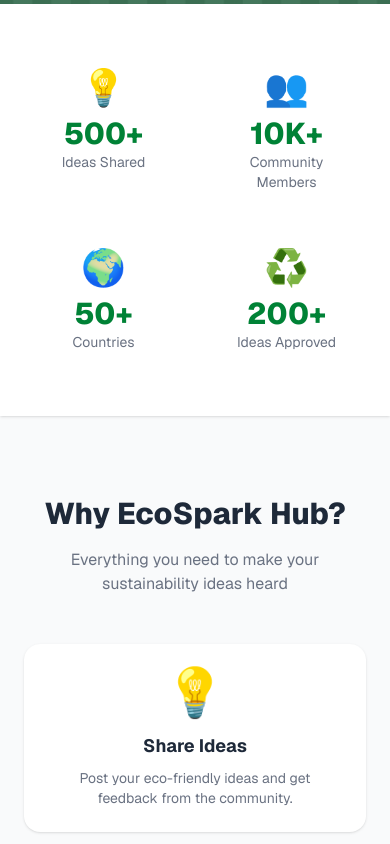
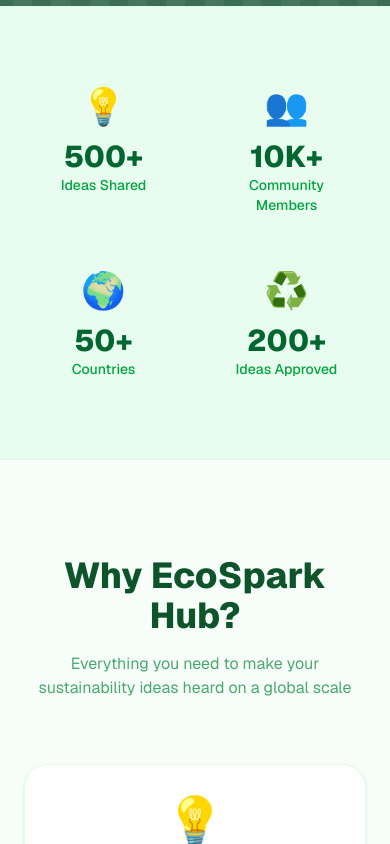
Before and after one commit to alhaz-431/ecosparkFrontend, a Next.js app: page / in a window 390 px wide. Shown: the part 880-1724 px from the top of the page. Built offline with nearby package versions, Linux system fonts and the light colour scheme; no server answers; grey boxes are pictures that could not be loaded.

Commit message:
fix:page update

```diff
--- a/src/app/page.tsx
+++ b/src/app/page.tsx
@@ -38,30 +38,27 @@ export default function HomePage() {
     .slice(0, 3);
 
   return (
-    <div className="bg-gray-50">
+    // বডি কালার এখন হালকা সবুজ আভা (bg-green-50)
+    <div className="bg-green-50/50 min-h-screen">
 
       {/* Hero Section - Image occupies full banner area */}
       <section className="relative bg-green-800 text-white py-28 px-6 text-center overflow-hidden min-h-[500px] flex items-center justify-center">
-
-        {/* --- Background Image --- */}
         <div className="absolute inset-0 z-0">
           <img
             src="/eco-banner.png"
             alt="Banner Background"
             className="w-full h-full object-cover opacity-30"
           />
-          {/* গ্রিন ভাইব রাখার জন্য একটি ওভারলে */}
           <div className="absolute inset-0 bg-gradient-to-b from-green-900/50 to-black/20"></div>
         </div>
 
         <div className="absolute inset-0 opacity-10 bg-[url('/grid.svg')] z-0"></div>
 
-        {/* Content on top */}
         <div className="relative z-10 max-w-4xl mx-auto">
           <div className="inline-block bg-green-600 text-green-100 text-sm px-4 py-1 rounded-full mb-4">
             🌍 Join 10,000+ Eco Warriors
           </div>
-          <h1 className="text-5xl md:text-6xl font-extrabold mb-6 leading-tight drop-shadow-lg">
+          <h1 className="text-5xl md:text-6xl font-extrabold mb-6 leading-tight drop-shadow-lg text-white">
             Spark Change.<br />
             <span className="text-green-300">Save the Planet.</span>
           </h1>
@@ -78,13 +75,13 @@ export default function HomePage() {
             />
             <button
               type="submit"
-              className="bg-white text-green-700 px-8 py-4 rounded-xl font-bold hover:bg-green-100 transition shadow-lg"
+              className="bg-green-700 text-white px-8 py-4 rounded-xl font-bold hover:bg-green-800 transition shadow-lg border border-green-600"
             >
               Search
             </button>
           </form>
           <div className="flex justify-center gap-4 flex-wrap">
-            <Link href="/ideas" className="bg-white text-green-700 px-8 py-3 rounded-full font-bold hover:bg-green-100 transition shadow">
+            <Link href="/ideas" className="bg-white text-green-700 px-8 py-3 rounded-full font-bold hover:bg-green-100 transition shadow-lg">
               Browse Ideas 🌱
             </Link>
             <Link href="/login" className="border-2 border-white text-white px-8 py-3 rounded-full font-bold hover:bg-white hover:text-green-700 transition">
@@ -94,8 +91,8 @@ export default function HomePage() {
         </div>
       </section>
 
-      {/* Stats Section */}
-      <section className="bg-white py-12 px-6 shadow-sm">
+      {/* Stats Section - হালকা সবুজ ব্যাকগ্রাউন্ড */}
+      <section className="bg-green-100/50 py-16 px-6 border-y border-green-100">
         <div className="max-w-5xl mx-auto grid grid-cols-2 md:grid-cols-4 gap-6 text-center">
           {[
             { icon: '💡', count: '500+', label: 'Ideas Shared' },
@@ -103,19 +100,19 @@ export default function HomePage() {
             { icon: '🌍', count: '50+', label: 'Countries' },
             { icon: '♻️', count: '200+', label: 'Ideas Approved' },
           ].map((stat, i) => (
-            <div key={i} className="p-4">
-              <div className="text-4xl mb-2">{stat.icon}</div>
-              <div className="text-3xl font-extrabold text-green-700">{stat.count}</div>
-              <div className="text-gray-500 text-sm">{stat.label}</div>
+            <div key={i} className="p-4 group">
+              <div className="text-4xl mb-3 group-hover:scale-110 transition">{stat.icon}</div>
+              <div className="text-3xl font-extrabold text-green-800">{stat.count}</div>
+              <div className="text-green-600 font-medium text-sm">{stat.label}</div>
             </div>
           ))}
         </div>
       </section>
 
-      {/* Features Section */}
-      <section className="py-20 px-6 max-w-6xl mx-auto">
-        <h2 className="text-3xl font-extrabold text-center text-gray-800 mb-4">Why EcoSpark Hub?</h2>
-        <p className="text-center text-gray-500 mb-12">Everything you need to make your sustainability ideas heard</p>
+      {/* Features Section - কার্ডগুলোতে বর্ডার ও সবুজের ছোঁয়া */}
+      <section className="py-24 px-6 max-w-6xl mx-auto">
+        <h2 className="text-4xl font-extrabold text-center text-green-900 mb-4">Why EcoSpark Hub?</h2>
+        <p className="text-center text-green-700/70 mb-16 max-w-xl mx-auto">Everything you need to make your sustainability ideas heard on a global scale</p>
         <div className="grid grid-cols-1 md:grid-cols-3 gap-8">
           {[
             { icon: '💡', title: 'Share Ideas', desc: 'Post your eco-friendly ideas and get feedback from the community.' },
@@ -125,58 +122,58 @@ export default function HomePage() {
             { icon: '🔒', title: 'Secure Platform', desc: 'Your data is safe with JWT authentication and password hashing.' },
             { icon: '📱', title: 'Mobile Friendly', desc: 'Access EcoSpark Hub from any device, anywhere.' },
           ].map((f, i) => (
-            <div key={i} className="bg-white p-6 rounded-2xl shadow hover:shadow-md transition text-center">
-              <div className="text-5xl mb-4">{f.icon}</div>
-              <h3 className="font-bold text-lg text-gray-800 mb-2">{f.title}</h3>
-              <p className="text-gray-500 text-sm">{f.desc}</p>
+            <div key={i} className="bg-white/80 backdrop-blur-sm p-8 rounded-3xl border border-green-100 shadow-sm hover:shadow-xl hover:shadow-green-200/50 transition-all duration-300 text-center">
+              <div className="text-5xl mb-5">{f.icon}</div>
+              <h3 className="font-bold text-xl text-green-900 mb-3">{f.title}</h3>
+              <p className="text-green-700/80 text-sm leading-relaxed">{f.desc}</p>
             </div>
           ))}
         </div>
       </section>
 
-      {/* Featured Ideas */}
-      <section className="bg-gray-100 py-20 px-6">
+      {/* Featured Ideas - একটু গাঢ় শেড ব্যবহার করা হয়েছে আলাদা করতে */}
+      <section className="bg-green-50 py-24 px-6">
         <div className="max-w-6xl mx-auto">
-          <h2 className="text-3xl font-extrabold text-center text-gray-800 mb-4">Featured Ideas</h2>
-          <p className="text-center text-gray-500 mb-12">Discover the latest sustainability ideas from our community</p>
+          <h2 className="text-4xl font-extrabold text-center text-green-900 mb-4">Featured Ideas</h2>
+          <p className="text-center text-green-700/70 mb-16">Discover the latest sustainability ideas from our community</p>
           {loading ? (
             <div className="flex justify-center items-center h-40">
               <div className="animate-spin rounded-full h-12 w-12 border-b-2 border-green-700"></div>
             </div>
           ) : ideas.length === 0 ? (
-            <div className="text-center py-20">
-              <div className="text-6xl mb-4">🌱</div>
-              <p className="text-gray-500 text-lg">No ideas yet. Be the first to share!</p>
-              <Link href="/login" className="mt-4 inline-block bg-green-700 text-white px-6 py-3 rounded-full hover:bg-green-800">
+            <div className="text-center py-20 bg-white rounded-3xl border border-green-100 shadow-inner">
+              <div className="text-7xl mb-4">🌱</div>
+              <p className="text-green-800 text-lg font-medium">No ideas yet. Be the first to share!</p>
+              <Link href="/login" className="mt-6 inline-block bg-green-700 text-white px-8 py-3 rounded-full hover:bg-green-800 shadow-lg">
                 Share an Idea
               </Link>
             </div>
           ) : (
-            <div className="grid grid-cols-1 md:grid-cols-2 lg:grid-cols-3 gap-6">
+            <div className="grid grid-cols-1 md:grid-cols-2 lg:grid-cols-3 gap-8">
               {ideas.slice(0, 6).map((idea) => (
-                <div key={idea.id} className="bg-white rounded-2xl shadow hover:shadow-lg transition overflow-hidden group">
-                  <div className="bg-gradient-to-br from-green-100 to-emerald-50 h-48 flex items-center justify-center overflow-hidden">
+                <div key={idea.id} className="bg-white rounded-3xl shadow-sm hover:shadow-2xl transition-all duration-500 overflow-hidden group border border-green-50">
+                  <div className="bg-gradient-to-br from-green-50 to-emerald-50 h-52 flex items-center justify-center overflow-hidden">
                     {idea.images?.[0] ? (
-                      <img src={idea.images[0]} alt={idea.title} className="w-full h-full object-cover group-hover:scale-105 transition" />
+                      <img src={idea.images[0]} alt={idea.title} className="w-full h-full object-cover group-hover:scale-110 transition duration-700" />
                     ) : (
-                      <span className="text-7xl">🌿</span>
+                      <span className="text-8xl group-hover:rotate-12 transition duration-500">🌿</span>
                     )}
                   </div>
-                  <div className="p-5">
-                    <div className="flex justify-between items-center mb-2">
-                      <span className="bg-green-100 text-green-700 text-xs px-3 py-1 rounded-full font-medium">
+                  <div className="p-6">
+                    <div className="flex justify-between items-center mb-4">
+                      <span className="bg-green-100 text-green-700 text-xs px-4 py-1.5 rounded-full font-bold tracking-wide">
                         {idea.category?.name}
                       </span>
                     </div>
-                    <h3 className="font-bold text-lg text-gray-800 mt-2">{idea.title}</h3>
-                    <p className="text-gray-500 text-sm mt-1 line-clamp-2">{idea.description}</p>
-                    <div className="flex justify-between items-center mt-4 pt-4 border-t border-gray-100">
-                      <div className="flex gap-3 text-sm text-gray-500">
-                        <span>👍 {idea.votes?.filter((v: any) => v.value === 1).length || 0}</span>
+                    <h3 className="font-bold text-xl text-green-900 mt-2 line-clamp-1">{idea.title}</h3>
+                    <p className="text-green-700/70 text-sm mt-3 line-clamp-2 leading-relaxed">{idea.description}</p>
+                    <div className="flex justify-between items-center mt-6 pt-5 border-t border-green-50">
+                      <div className="flex gap-4 text-sm font-bold text-green-600">
+                        <span className="flex items-center gap-1">👍 {idea.votes?.filter((v: any) => v.value === 1).length || 0}</span>
                       </div>
                       <Link
                         href={`/ideas/${idea.id}`}
-                        className="bg-green-700 text-white px-4 py-1.5 rounded-full text-sm hover:bg-green-800 transition"
+                        className="bg-green-700 text-white px-5 py-2 rounded-full text-sm hover:bg-green-800 transition shadow-md"
                       >
                         View Idea →
                       </Link>
@@ -190,12 +187,12 @@ export default function HomePage() {
       </section>
 
       {/* CTA Section */}
-      <section className="bg-gradient-to-r from-green-700 to-emerald-600 text-white py-20 px-6 text-center">
-        <h2 className="text-4xl font-extrabold mb-4">Ready to Make a Difference? 🌍</h2>
-        <p className="text-green-100 text-xl mb-8 max-w-2xl mx-auto">
+      <section className="bg-gradient-to-r from-green-800 to-emerald-700 text-white py-24 px-6 text-center">
+        <h2 className="text-4xl md:text-5xl font-extrabold mb-6">Ready to Make a Difference? 🌍</h2>
+        <p className="text-green-100 text-xl mb-10 max-w-2xl mx-auto opacity-90">
           Join thousands of eco-warriors and share your sustainability ideas today.
         </p>
-        <Link href="/login" className="bg-white text-green-700 px-10 py-4 rounded-full text-lg font-bold hover:bg-green-100 transition shadow-lg">
+        <Link href="/login" className="bg-white text-green-800 px-12 py-5 rounded-full text-lg font-bold hover:bg-green-50 transition shadow-2xl">
           Get Started Free →
         </Link>
       </section>
```
